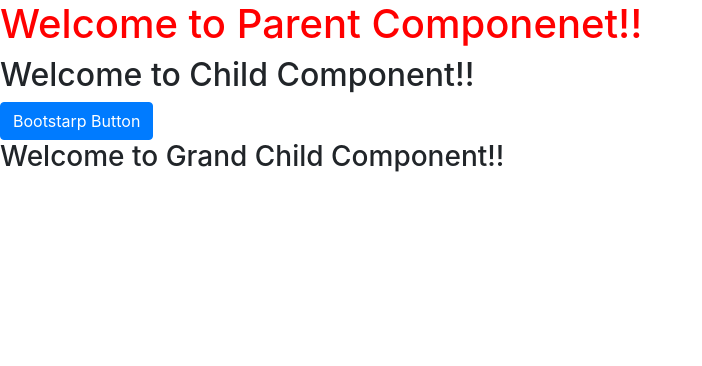
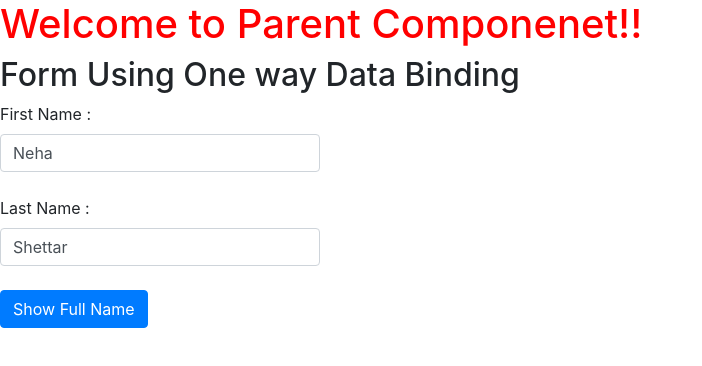
Before and after one commit to nehashettar/angularApp, an Angular app: page / in a window 1280 px wide. Shown: the top 366 px of the page, without its empty margins (0-702 px from the left). Built offline with nearby package versions, Linux system fonts and the light colour scheme.

Commit message:
Data Binding and Two way binding

```diff
--- a/src/app/app.component.html
+++ b/src/app/app.component.html
@@ -1,2 +1,4 @@
 <h1>Welcome to {{title}}!!</h1>
 <child></child>
+<!-- <grandChild></grandChild> -->
+<!-- <button class="btn btn-secondary" (click)="onSave()">On Save</button> -->
--- a/src/app/app.component.ts
+++ b/src/app/app.component.ts
@@ -7,4 +7,6 @@ import { Component } from '@angular/core';
 })
 export class AppComponent {
   title = 'Parent Componenet';
+
+
 }
--- a/src/app/app.module.ts
+++ b/src/app/app.module.ts
@@ -4,6 +4,7 @@ import { NgModule } from '@angular/core';
 import { AppComponent } from './app.component';
 import { ChildComponent } from './child/child.component';
 import { GrandChildComponent } from './grand-child/grand-child.component';
+import { FormsModule } from '@angular/forms';
 
 @NgModule({
   declarations: [
@@ -13,7 +14,8 @@ import { GrandChildComponent } from './grand-child/grand-child.component';
 
   ],
   imports: [
-    BrowserModule
+    BrowserModule,
+    FormsModule
   ],
   providers: [],
   bootstrap: [AppComponent]
--- a/src/app/child/child.component.html
+++ b/src/app/child/child.component.html
@@ -1,3 +1,10 @@
-<h2>Welcome to Child Component!!</h2>
-<button class="btn btn-primary">Bootstarp Button</button>
-<grandChild></grandChild>
+<h2>Form Using One way Data Binding</h2>
+
+
+<label for="fname">First Name </label> : <input name="fname" id="fname" [value]="fname" class="form-control input col-md-3"> <br/>
+<label for="lname">Last Name </label> : <input name="lname" id="lname" [value]="lname" class="form-control input col-md-3">
+<br/>
+<button (click)="showName()" class="btn btn-primary"> Show Full Name</button>
+<br/>
+
+{{fullName}}
--- a/src/app/child/child.component.ts
+++ b/src/app/child/child.component.ts
@@ -12,4 +12,16 @@ export class ChildComponent implements OnInit {
   ngOnInit(): void {
   }
 
+  fullName ="";
+  fname ="Neha";
+  lname ="Shettar";
+
+  onSave() {
+    console.log("On Save Function Clicked");
+  }
+
+  showName(){
+      this.fullName = this.fname +" "+ this.lname;
+  }
+
 }
--- a/src/app/grand-child/grand-child.component.html
+++ b/src/app/grand-child/grand-child.component.html
@@ -1 +1,9 @@
-<h3>Welcome to Grand Child Component!!</h3>
+<h3>Form using two way Data Binding</h3>
+
+<label for="fname">First Name </label> : <input name="fname" id="fname" [(ngModel)]= "fname" class="form-control input col-md-3"> <br/>
+<label for="lname">Last Name </label> : <input name="lname" id="lname" [(ngModel)]= "lname"class="form-control input col-md-3">
+<br/>
+<button (click)="showFullName()" class="btn btn-primary"> Show Full Name</button>
+<br/>
+
+{{fullName}}
--- a/src/app/grand-child/grand-child.component.ts
+++ b/src/app/grand-child/grand-child.component.ts
@@ -12,4 +12,16 @@ export class GrandChildComponent implements OnInit {
   ngOnInit(): void {
   }
 
+  fullName ="";
+  fname ="";
+  lname ="";
+
+  onSave() {
+    console.log("On Save Function Clicked");
+  }
+
+  showFullName(){
+      this.fullName = this.fname +" "+ this.lname;
+  }
+
 }
```
